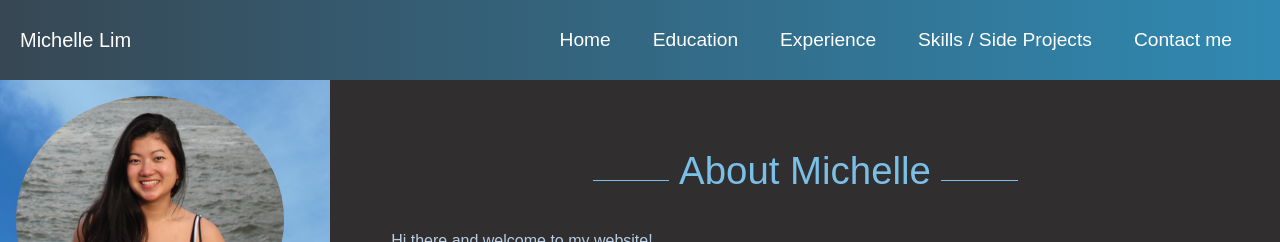
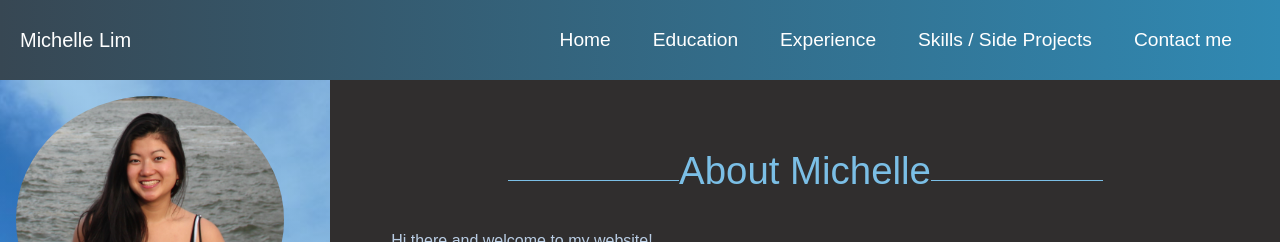
Before and after one commit to mich-sue9/PersonalWebsite, a React (Create React App) app: page / in a window 1280 px wide. Shown: the top 242 px of the page. Built offline with nearby package versions, Linux system fonts and the light colour scheme.

Commit message:
fix line problem

```diff
--- a/src/components/ContentPanel/Education/EducationPanel.js
+++ b/src/components/ContentPanel/Education/EducationPanel.js
@@ -14,7 +14,7 @@ class EducationPanel extends Component {
   render() {
     return (
       <div>
-
+        <Heading heading="Education" />
         <div>
           <SubHeading subHeading={EducationUniversity.sectionTitle} />
           <TitleLogoYear
--- a/src/components/ContentPanel/Skills/SkillsPanel.js
+++ b/src/components/ContentPanel/Skills/SkillsPanel.js
@@ -7,7 +7,7 @@ class SkillsPanel extends Component {
   render() {
     return (
       <div className="skills-panel">
-        <Heading heading="Skills / Side Projects" />
+        <Heading heading="Skills/Projects" />
         <SubHeading subHeading="Skills"/>
           {skills.map((item, index) => {
             return (
--- a/src/components/TextDisplay/Heading.css
+++ b/src/components/TextDisplay/Heading.css
@@ -1,5 +1,5 @@
 .panel-heading {
-    width: 50%;
+    width: 70%;
     text-align: center;
     border-bottom: 1px solid #7bbfe6;
     line-height: 0.1em;
@@ -9,7 +9,8 @@
 
   .panel-heading  span {
     background: rgb(48, 46, 46);
-    padding: 0 10px;
+    padding:0px;
     font-size: clamp(20px, 3vw, 50px);
     color: #7bbfe6;
+    width:fit-content;
   }
```
